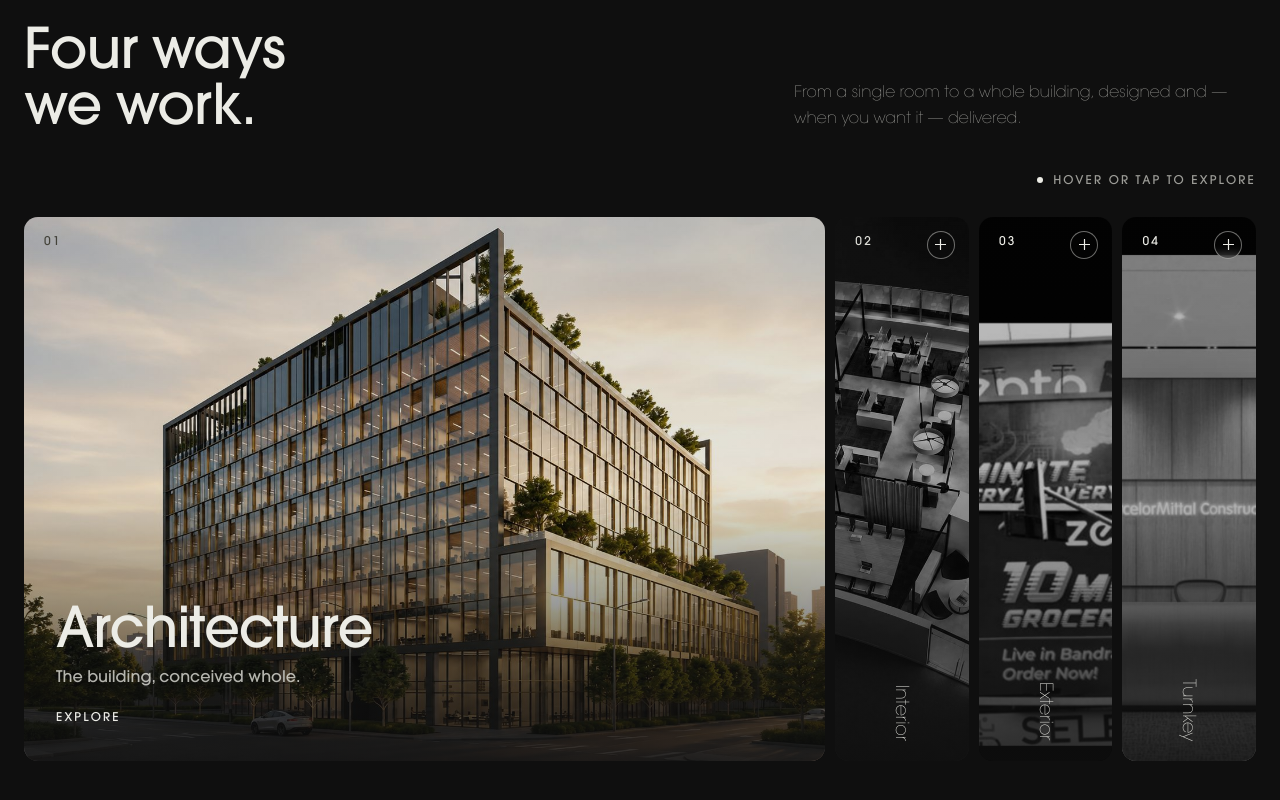
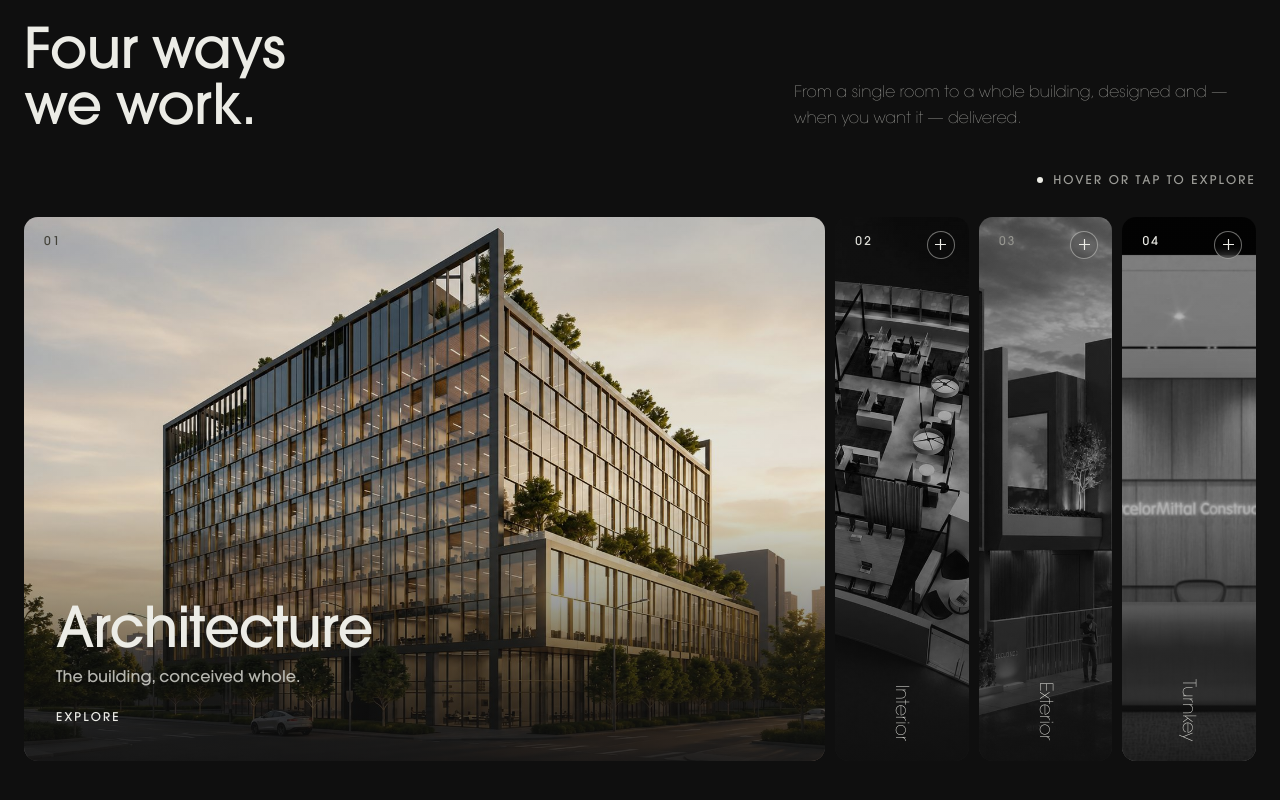
Before and after one commit to TusharND12/madane-design-workshop, a Next.js app: page / in a window 1280 px wide. Shown: the part 10005-10805 px from the top of the page. Built offline with nearby package versions, Linux system fonts and the light colour scheme.

Commit message:
Use provided render for the Exterior services panel

```diff
--- a/src/content/services.ts
+++ b/src/content/services.ts
@@ -37,8 +37,8 @@ export const services: Service[] = [
       "Façades, forecourts, signage and environmental identity — the exterior gesture that tells the street what a place is before you step inside.",
     forWhom: "Brands and owners who need their building to be legible at speed and at scale.",
     includes: ["Façade strategy", "Signage & graphics", "Lighting", "Forecourt & approach", "Material specification"],
-    image: "/assets/hero/p-81.jpg",
-    imageAlt: "Exterior — a confident, illuminated street-facing façade.",
+    image: "/assets/services/exterior.jpg",
+    imageAlt: "Exterior — a confident, street-facing façade and approach.",
     filterType: "Exterior",
   },
   {
```
Also changed, not shown: public/assets/services/exterior.jpg (added).
